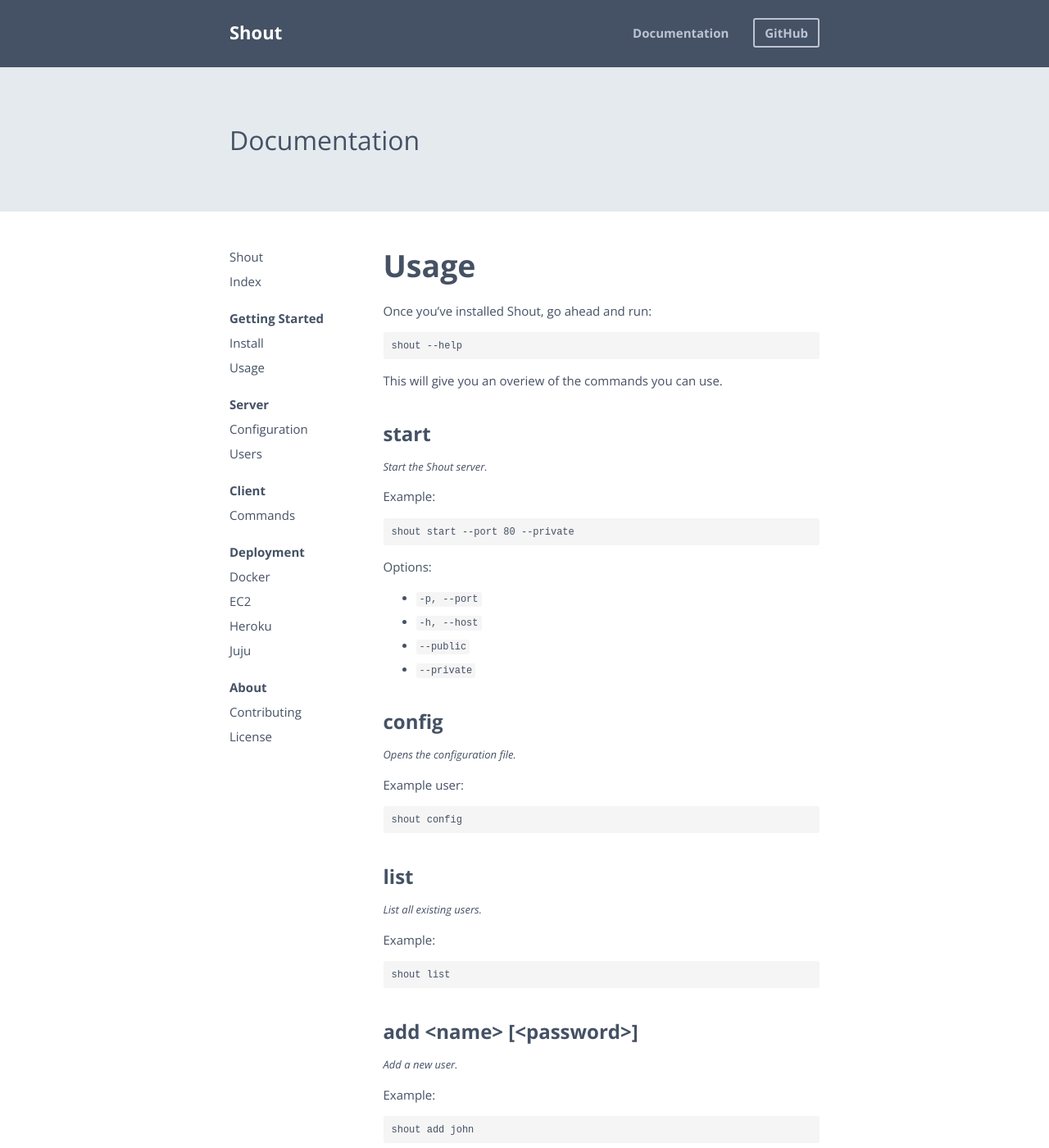
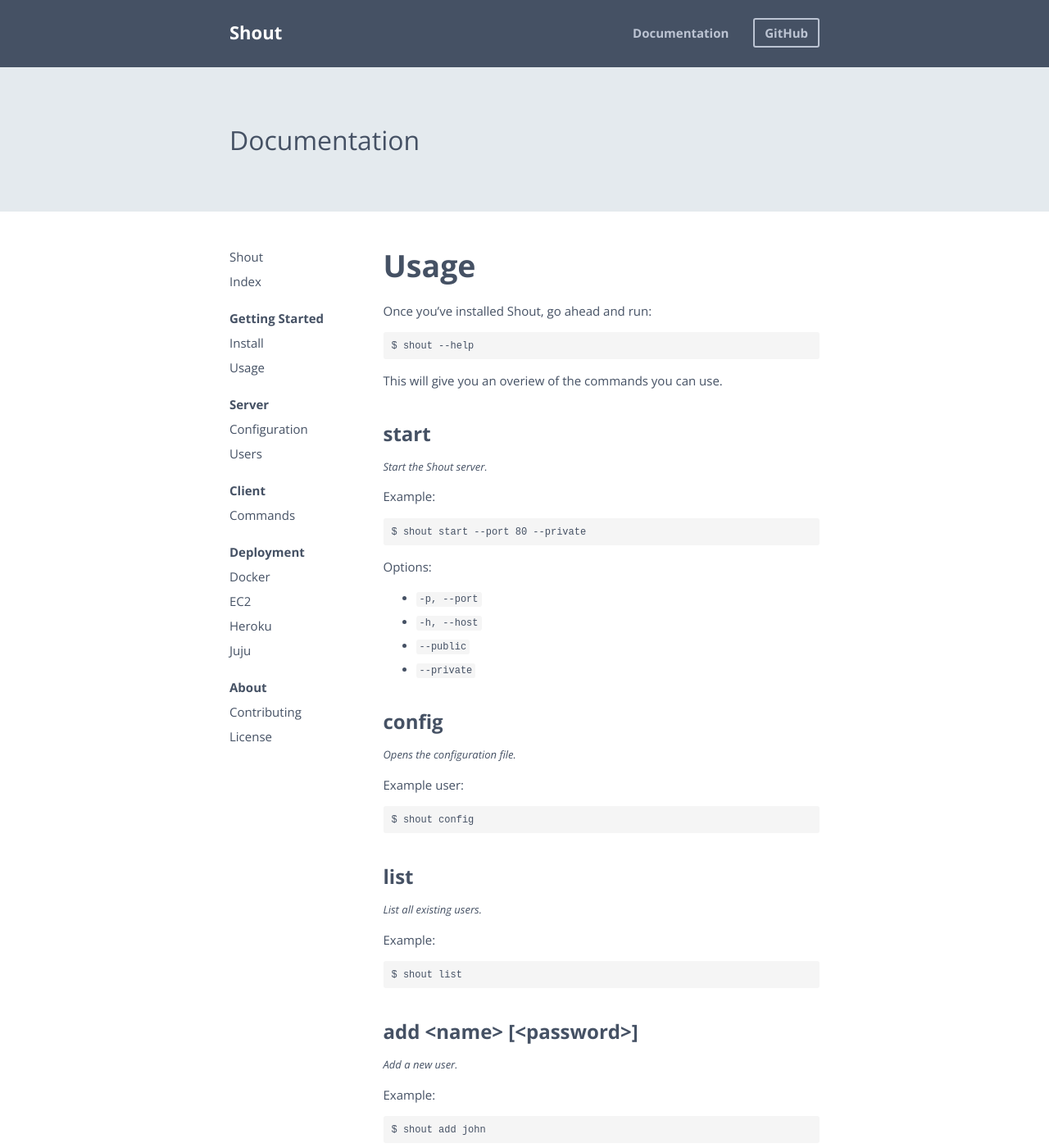
Before and after one commit to thelounge/thelounge.github.io, a Jekyll site: the page built from _docs/getting_started/usage.md, in a window 1280 px wide and 1400 px high. Shown: the whole window at 82% size. Built offline with Jekyll 4.4.1, drawn with Linux system fonts in a browser that asks for light colours; Markdown is read by kramdown in place of the engine named in the settings; a style sheet for code colours, icons or effects is not loaded; some of the changed text lies outside the part shown.

Commit message:
Minor changes

````diff
--- a/_docs/getting_started/usage.md
+++ b/_docs/getting_started/usage.md
@@ -11,7 +11,7 @@
 Once you've installed Shout, go ahead and run:
 
 ```
-shout --help
+$ shout --help
 ```
 
 This will give you an overiew of the commands you can use.
@@ -23,7 +23,7 @@
 Example:
 
 ```
-shout start --port 80 --private
+$ shout start --port 80 --private
 ```
 
 Options:
@@ -40,7 +40,7 @@
 Example user:
 
 ```
-shout config
+$ shout config
 ```
 
 ## `list`
@@ -50,7 +50,7 @@
 Example:
 
 ```
-shout list
+$ shout list
 ```
 
 ## `add <name> [<password>]`
@@ -60,7 +60,7 @@
 Example:
 
 ```
-shout add john
+$ shout add john
 ```
 
 ## `remove <name>`
@@ -70,7 +70,7 @@
 Example:
 
 ```
-shout remove john
+$ shout remove john
 ```
 
 ## `reset <name>`
@@ -80,7 +80,7 @@
 Example:
 
 ```
-shout reset john
+$ shout reset john
 ```
 
 ## `edit <name>`
@@ -90,7 +90,7 @@
 Example:
 
 ```
-shout edit john
+$ shout edit john
 ```
 
 # Options
@@ -102,7 +102,7 @@
 Example:
 
 ```
-shout --help
+$ shout --help
 ```
 
 ## `--version`
@@ -112,5 +112,5 @@
 Example:
 
 ```
-shout --version
+$ shout --version
 ```
````
Also changed, not shown: _docs/getting_started/install.md (+6 -14 lines), _docs/server/configuration.md (+2 -3 lines), _docs/server/users.md (+4 -4 lines).
